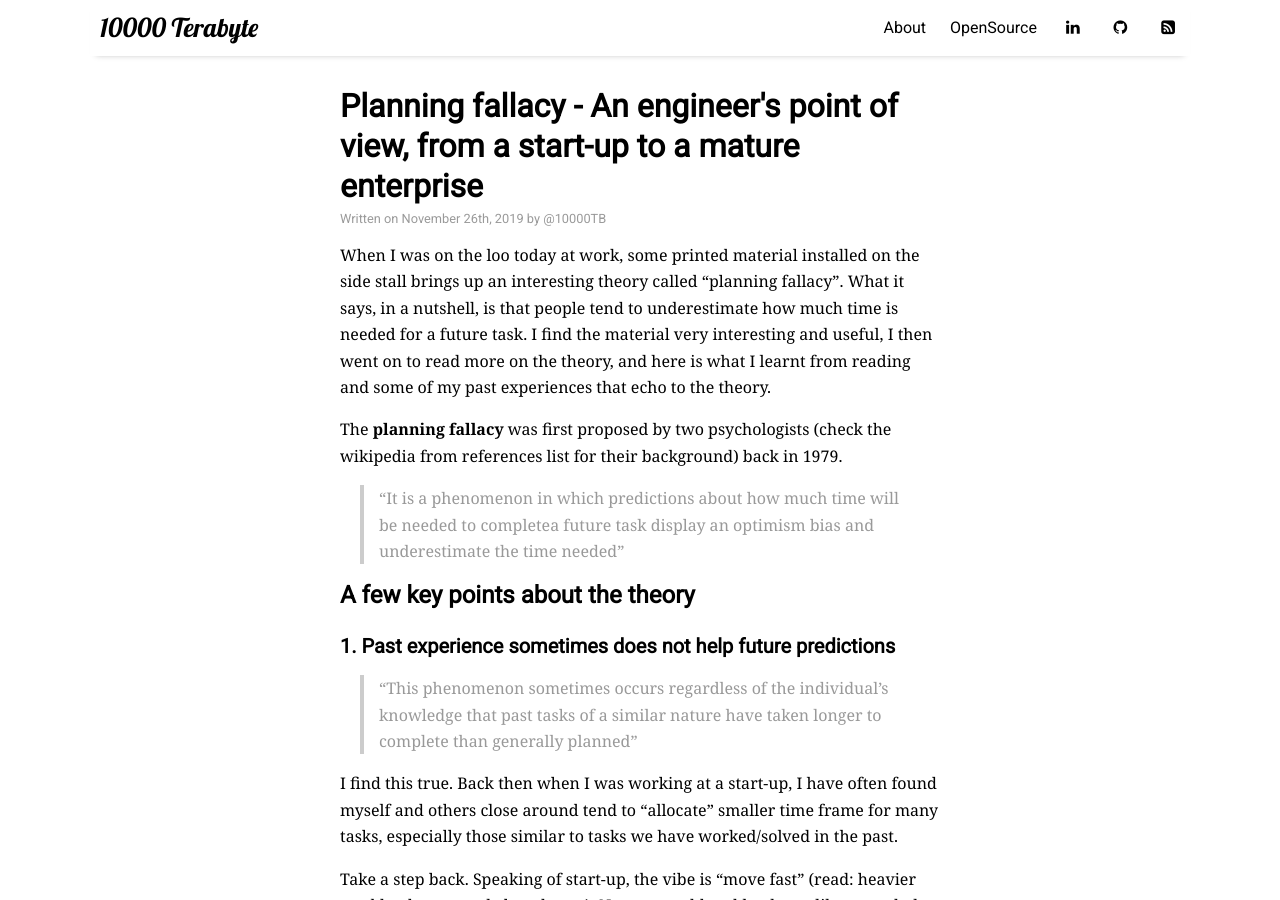
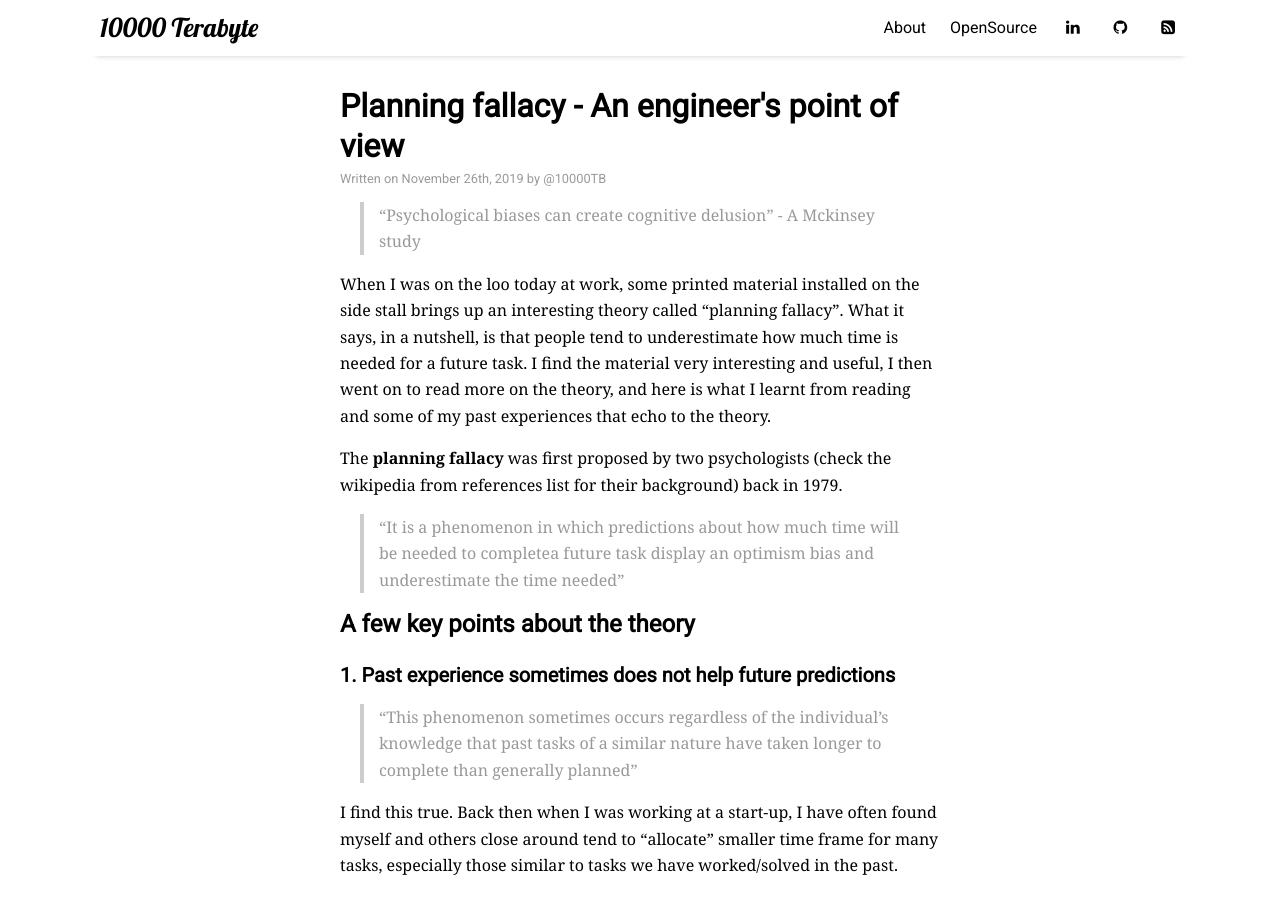
Before and after one commit to 10000TB/10000TB.github.io, a Jekyll site: the page built from _posts/2019-11-26-planning-fallacy-from-startup-to-big-company.md, in a window 1280 px wide and 900 px high. Built offline with Jekyll 4.4.1, drawn with Linux system fonts in a browser that asks for light colours; nearby versions of some CDN libraries; comment, search, counter and statistics services are not loaded.

Commit message:
[post - planning fallacy] update post quote.

```diff
--- a/_posts/2019-11-26-planning-fallacy-from-startup-to-big-company.md
+++ b/_posts/2019-11-26-planning-fallacy-from-startup-to-big-company.md
@@ -1,9 +1,11 @@
 ---
 layout: "post"
-title: "Planning fallacy - An engineer's point of view, from a start-up to a mature enterprise"
+title: "Planning fallacy - An engineer's point of view"
 categories: engineering
 tags: [planning, engineering, debate]
 ---
+
+> "Psychological biases can create cognitive delusion" -  A Mckinsey study
 
 When I was on the loo today at work, some printed material installed on the side stall brings up
 an interesting theory called "planning fallacy". What it says, in a nutshell, is that people tend
```
